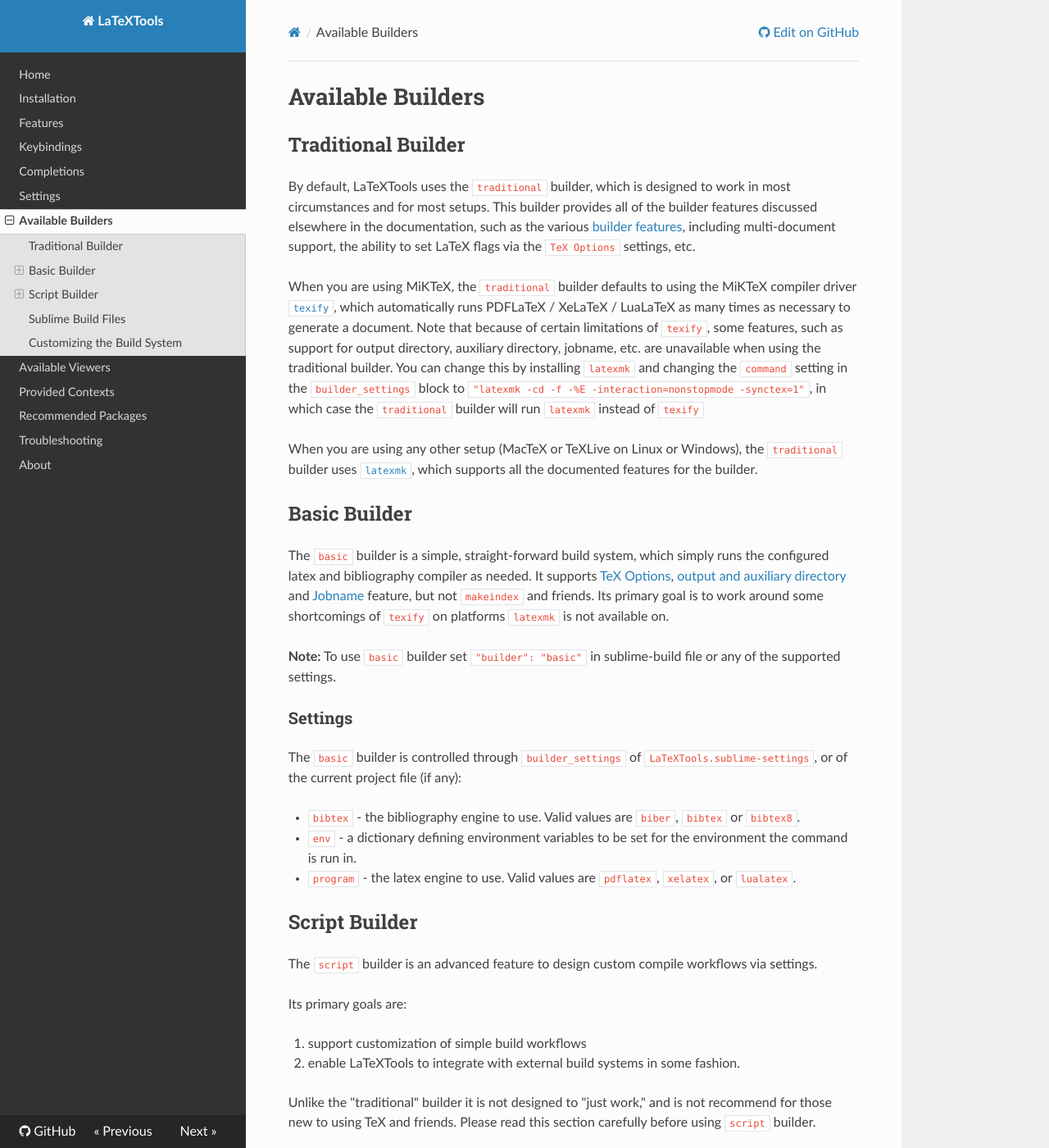
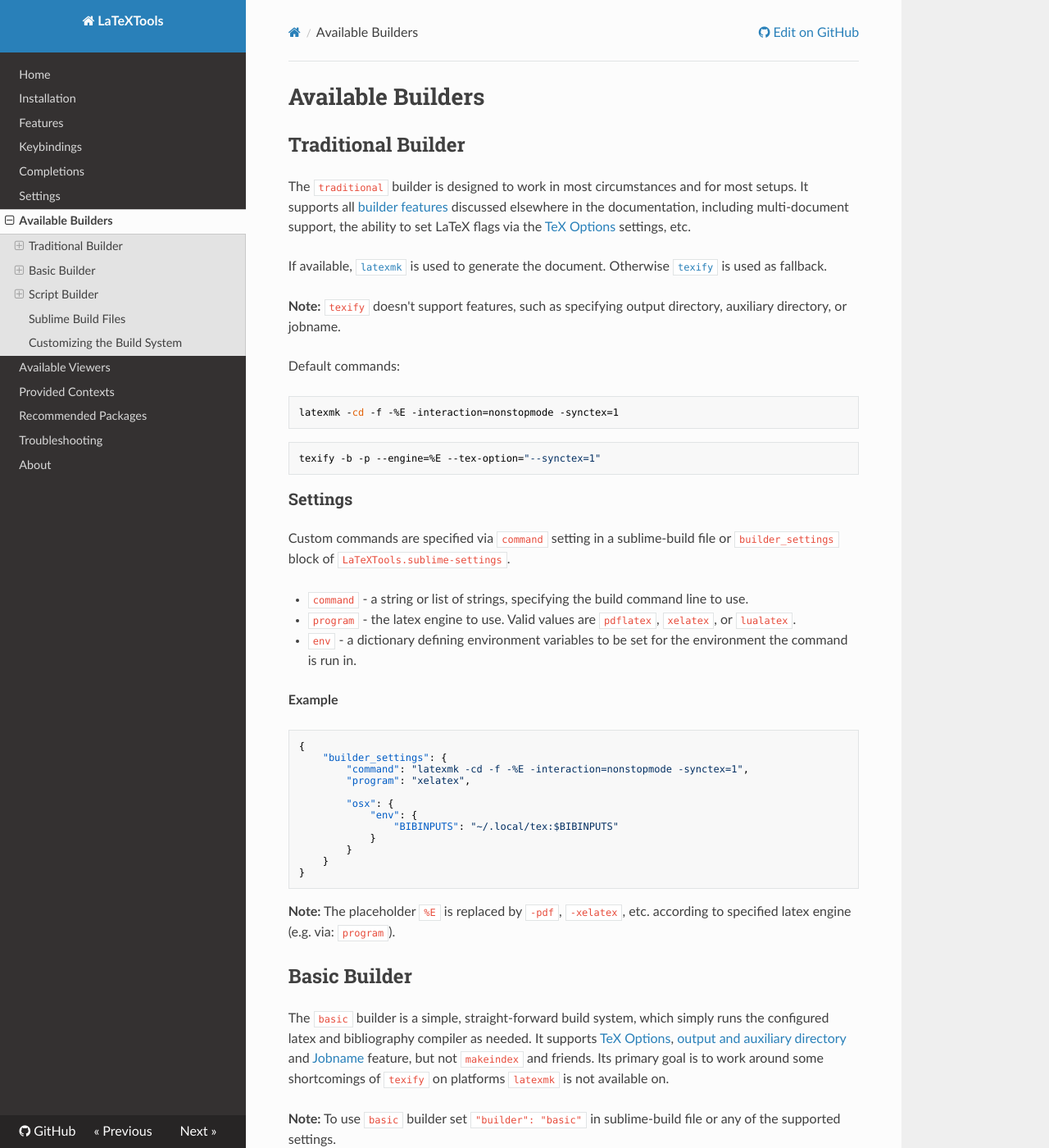
Before and after one commit to SublimeText/LaTeXTools, an MkDocs documentation site: the page built from docs/available-builders.md, in a window 1280 px wide and 1400 px high. Shown: the whole window at 82% size. Built offline with MkDocs 1.6.1, drawn with Linux system fonts in a browser that asks for light colours; nearby versions of some CDN libraries.

Commit message:
Teach traditional builder to prefer latexmk
This commit replaces OS/distro specific heuristics about which build engine
to use, by just preferring latexmk, in favor of texify, if available.

Command line argument creation is optimized to avoid if-else checks in loops
by separating latexmk and texify specific code-paths.

````diff
--- a/docs/available-builders.md
+++ b/docs/available-builders.md
@@ -2,11 +2,48 @@
 
 ## Traditional Builder
 
-By default, LaTeXTools uses the `traditional` builder, which is designed to work in most circumstances and for most setups. This builder provides all of the builder features discussed elsewhere in the documentation, such as the various [builder features](features.md#default-builder), including multi-document support, the ability to set LaTeX flags via the `TeX Options` settings, etc.
+The `traditional` builder is designed to work in most circumstances and for most setups. It supports all [builder features](features.md#default-builder) discussed elsewhere in the documentation, including multi-document support, the ability to set LaTeX flags via the [TeX Options](features.md#tex-options) settings, etc.
 
-When you are using MiKTeX, the `traditional` builder defaults to using the MiKTeX compiler driver [`texify`](https://docs.miktex.org/manual/texifying.html), which automatically runs PDFLaTeX / XeLaTeX / LuaLaTeX as many times as necessary to generate a document. Note that because of certain limitations of `texify`, some features, such as support for output directory, auxiliary directory, jobname, etc. are unavailable when using the traditional builder. You can change this by installing `latexmk` and changing the `command` setting in the `builder_settings` block to `"latexmk -cd -f -%E -interaction=nonstopmode -synctex=1"`, in which case the `traditional` builder will run `latexmk` instead of `texify`
+If available, [`latexmk`](https://www.ctan.org/pkg/latexmk/) is used to generate the document. Otherwise [`texify`](https://docs.miktex.org/manual/texifying.html) is used as fallback.
 
-When you are using any other setup (MacTeX or TeXLive on Linux or Windows), the `traditional` builder uses [`latexmk`](https://www.ctan.org/pkg/latexmk/), which supports all the documented features for the builder.
+**Note:** `texify` doesn't support features, such as specifying output directory, auxiliary directory, or jobname.
+
+Default commands:
+
+```
+latexmk -cd -f -%E -interaction=nonstopmode -synctex=1
+```
+
+```
+texify -b -p --engine=%E --tex-option="--synctex=1"
+```
+
+### Settings
+
+Custom commands are specified via `command` setting in a sublime-build file or `builder_settings` block of `LaTeXTools.sublime-settings`.
+
+- `command` - a string or list of strings, specifying the build command line to use.
+- `program`	- the latex engine to use. Valid values are `pdflatex`, `xelatex`, or `lualatex`.
+- `env` - a dictionary defining environment variables to be set for the environment the command is run in.
+
+**Example**
+
+```json
+{
+	"builder_settings": {
+		"command": "latexmk -cd -f -%E -interaction=nonstopmode -synctex=1",
+		"program": "xelatex",
+
+		"osx": {
+			"env": {
+				"BIBINPUTS": "~/.local/tex:$BIBINPUTS"
+			}
+		}
+	}
+}
+```
+
+**Note:** The placeholder `%E` is replaced by `-pdf`, `-xelatex`, etc. according to specified latex engine (e.g. via: `program`).
 
 ## Basic Builder
 
````
Also changed, not shown: 1 other file.
